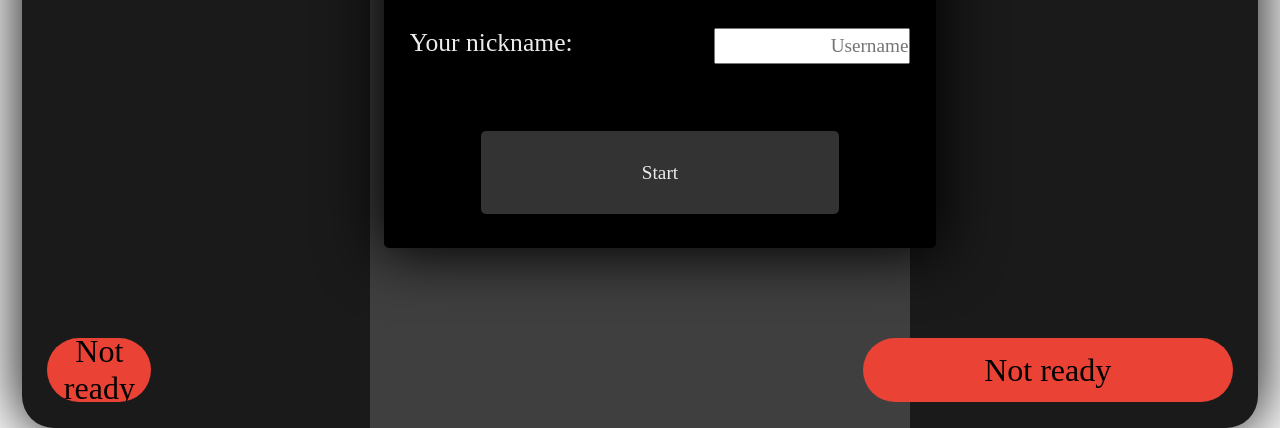
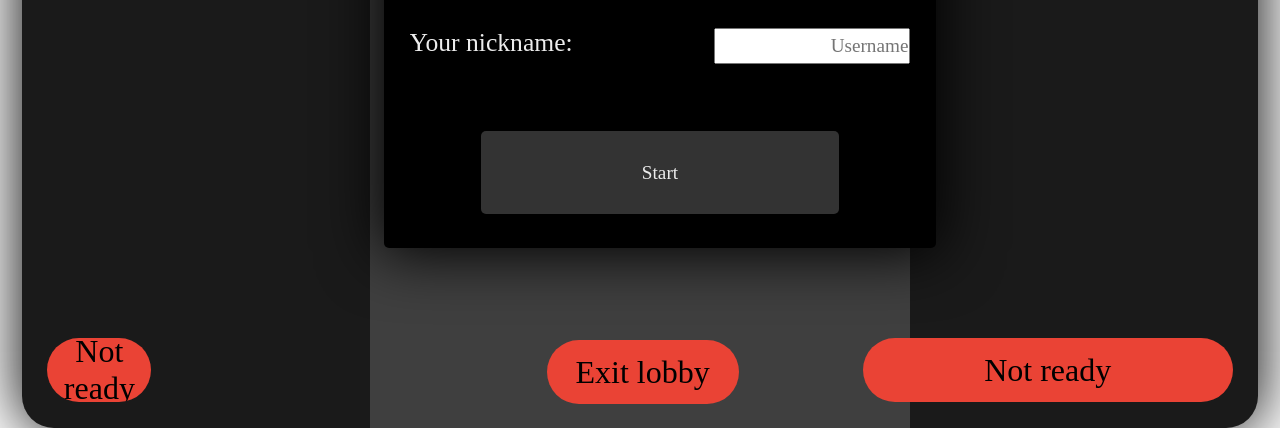
Before and after one commit to verbaviktor/heXtrategy, a plain HTML site: page index.html in a window 1280 px wide. Shown: the part 992-1420 px from the top of the page. Drawn offline with Linux system fonts and the light colour scheme; a web font is replaced by a local one.

Commit message:
Exit lobby button

```diff
--- a/GoogleLogin.js
+++ b/GoogleLogin.js
@@ -151,6 +151,7 @@ function hidePlayersLobby() {
     playerDiv.style.top = '100vh';
     fetchingEnemy = false
     fetchingLobbies = true
+    postRequest("lobbies/exitlobby")
 }
 async function togglePlayerReady() {
     playerReady = !playerReady
--- a/index.html
+++ b/index.html
@@ -179,6 +179,9 @@
                     </div>
                 </div>
             </div>
+            <div class="exitButton readybutton" onclick="hidePlayersLobby()">
+                <div class="text-center">Exit lobby</div>
+            </div>
             <div id="enemy" class="playerinlobby">
                 <div class="lobby-profile-container">
                     <div class="enemy username" style="color: #ececec;">searching...</div>
--- a/style.css
+++ b/style.css
@@ -374,3 +374,11 @@ input[type="color"]::-webkit-color-swatch {
     text-align: center;
     user-select: none;
 }
+
+.exitButton{
+    position: absolute;
+    bottom: 3vh;
+    left: 41vw;
+    width: 15vw;
+   cursor: pointer;
+}
```
